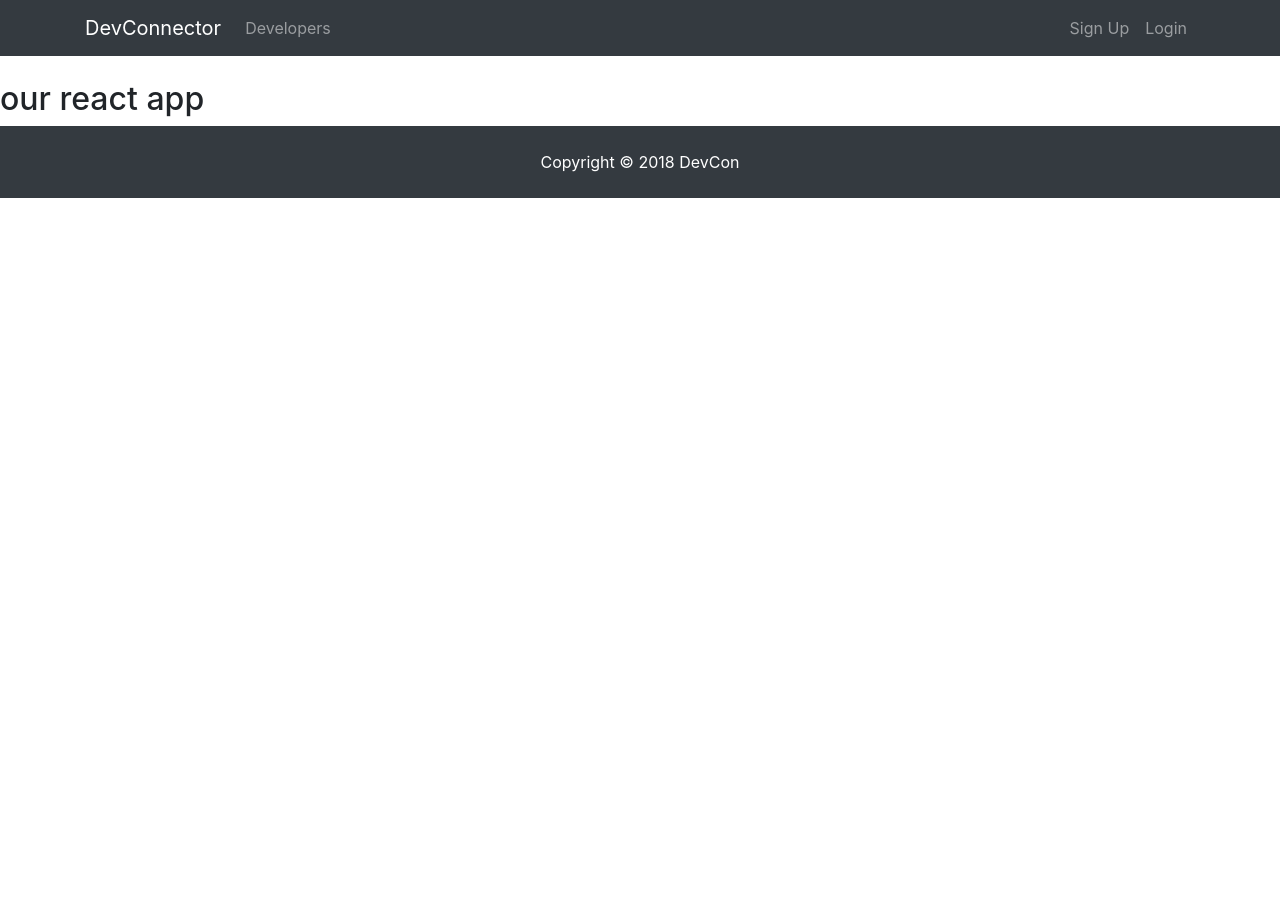
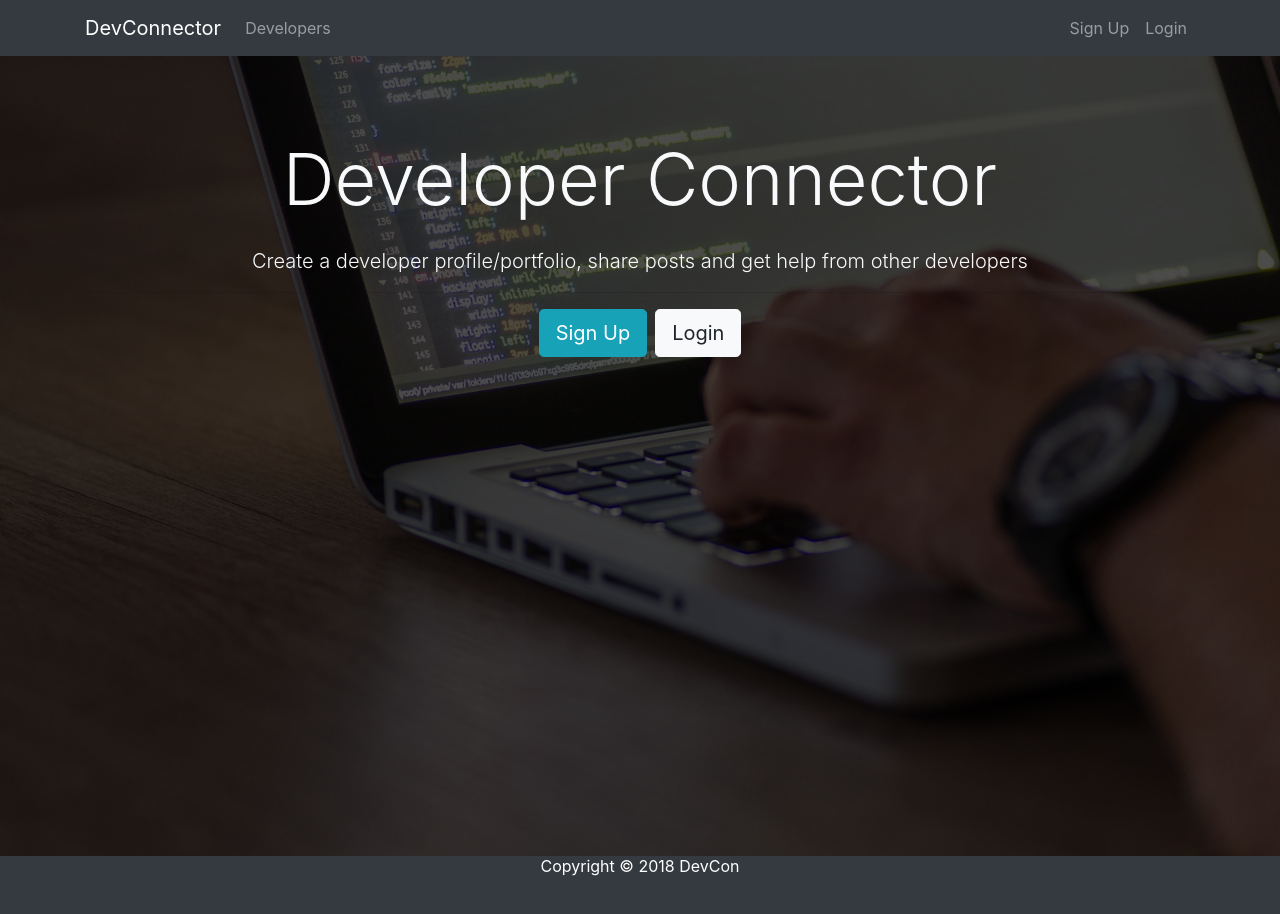
Before and after one commit to Qhkm92/DevconClient, a React (Create React App) app: page / in a window 1280 px wide. Shown: the top 914 px of the page. Before the commit the page ends 800 px from the top, so only its background shows below. Built offline with nearby package versions, Linux system fonts and the light colour scheme.

Commit message:
Update Landing Component

```diff
--- a/src/App.js
+++ b/src/App.js
@@ -2,15 +2,17 @@
 import './App.css';
 import Navbar from './components/layouts/Navbar';
 import Footer from './components/layouts/Footer';
+import Landing from './components/layouts/Landing';
+
 
 
 class App extends Component {
   render() {
     return (
       <div className="App">
-        <Navbar />
-        <h2>our react app</h2>
-        <Footer />
+      <Navbar />
+      		<Landing />
+             <Footer />
       </div>
     );
   }
--- a/src/components/layouts/Footer.js
+++ b/src/components/layouts/Footer.js
@@ -2,7 +2,7 @@
 
 const Component = () => {
     return (
-        <footer className="bg-dark text-white mg-5 p-4 text-center">
+        <footer className="bg-dark text-white mg-5 p-5 text-center">
 			Copyright &copy; {new Date().getFullYear()} DevCon
         </footer>
     );
--- a/src/components/layouts/Landing.js
+++ b/src/components/layouts/Landing.js
@@ -0,0 +1,29 @@
+
+import React, { Component } from 'react';
+
+class Landing extends Component {
+  render() {
+    return (
+      <div className="landing">
+        <div className="dark-overlay landing-inner text-light">
+          <div className="container">
+            <div className="row">
+              <div className="col-md-12 text-center">
+                <h1 className="display-3 mb-4">Developer Connector
+                </h1>
+                <p className="lead"> Create a developer profile/portfolio, share posts and get help from other developers</p>
+                <hr />
+                <a href="register.html" className="btn btn-lg btn-info mr-2">Sign Up</a>
+                <a href="login.html" className="btn btn-lg btn-light">Login</a>
+              </div>
+            </div>
+          </div>
+        </div>
+      </div>
+    );
+  }
+}
+
+
+
+export default Landing;
--- a/src/components/layouts/Navbar.js
+++ b/src/components/layouts/Navbar.js
@@ -1,8 +1,4 @@
 import React, { Component } from 'react';
-
-import {
-  View,
-} from 'react';
 
 class Navbar extends Component {
   render() {
```
